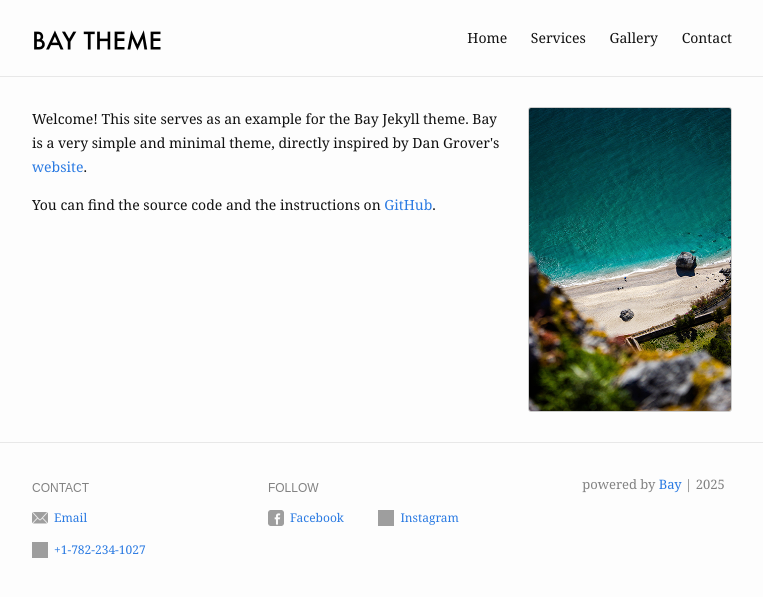
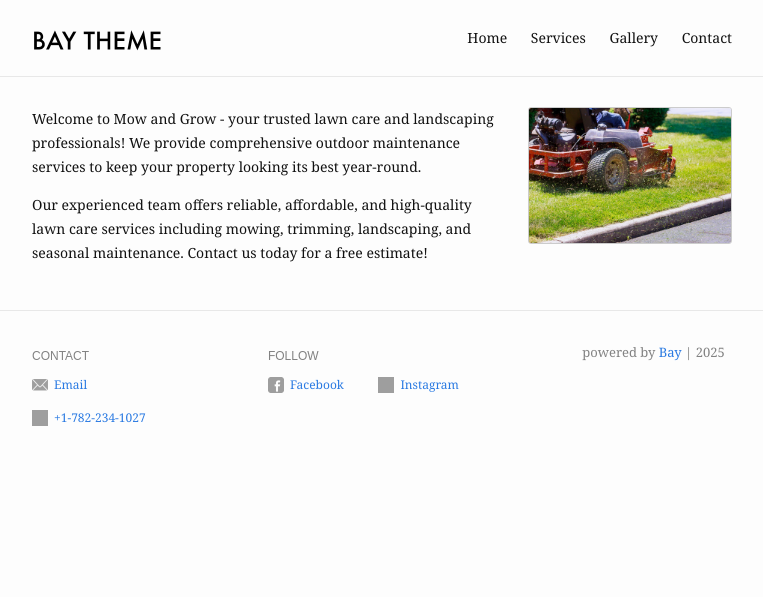
Before and after one commit to JustDory/mowandgrow, a Jekyll site: the page built from index.md, in a window 1280 px wide. Shown: the top 597 px of the page, without its empty margins (258-1021 px from the left). Built offline with Jekyll 4.4.1, drawn with Linux system fonts in a browser that asks for light colours.

Commit message:
Update index.md

```diff
--- a/index.md
+++ b/index.md
@@ -1,14 +1,14 @@
 ---
 layout: home
 profile_picture:
-  src: /assets/img/profile-pic.jpg
-  alt: website picture
+  src: /assets/img/lawn-service.jpg
+  alt: Professional lawn care service
 ---
 
 <p>
-  Welcome! This site serves as an example for the Bay Jekyll theme. Bay is a very simple and minimal theme, directly inspired by Dan Grover's <a href="http://dangrover.com">website</a>.
+Welcome to Mow and Grow - your trusted lawn care and landscaping professionals! We provide comprehensive outdoor maintenance services to keep your property looking its best year-round.
 </p>
 
 <p>
-  You can find the source code and the instructions on <a href="https://github.com/eliottvincent/bay">GitHub</a>.
+Our experienced team offers reliable, affordable, and high-quality lawn care services including mowing, trimming, landscaping, and seasonal maintenance. Contact us today for a free estimate!
 </p>
```
